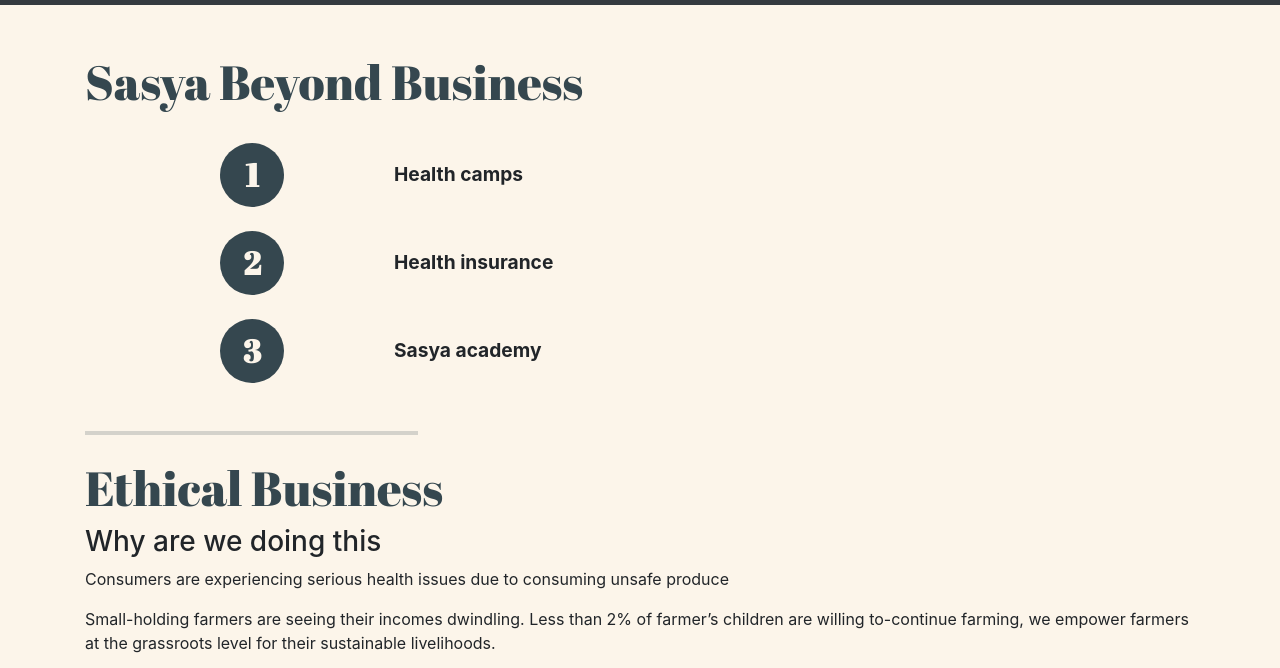
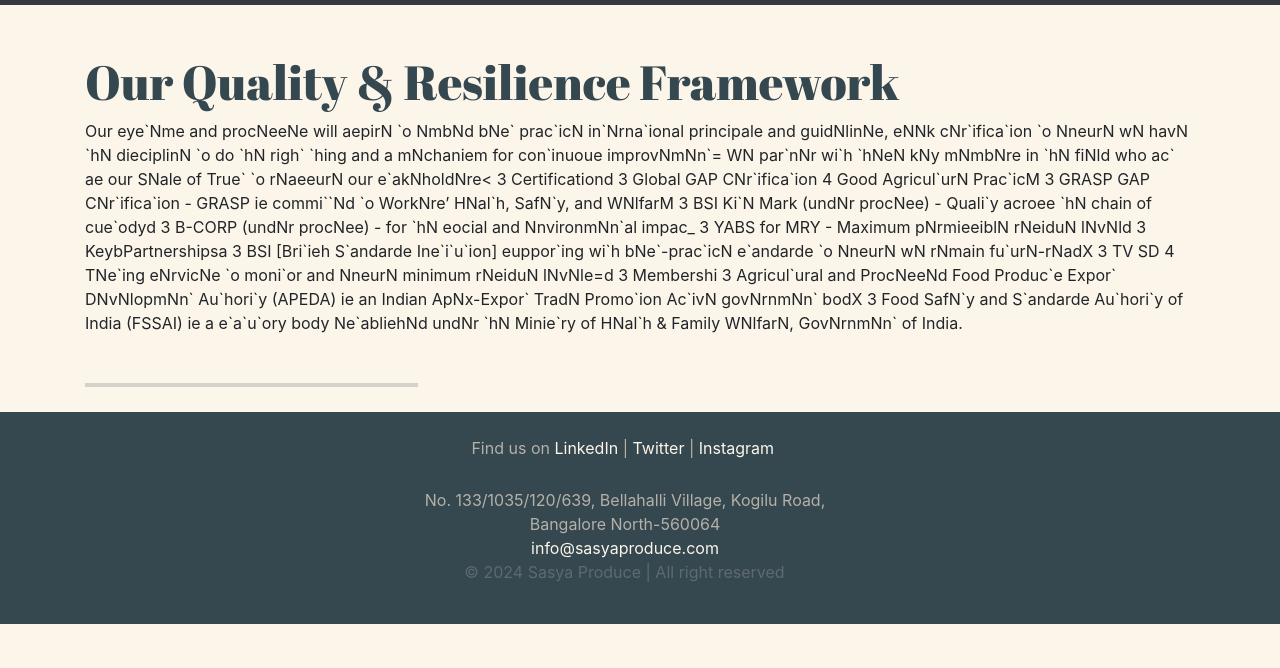
Before and after one commit to sasyaproduce/sasyaproduce.github.io, a plain HTML site: page our-quality-resilience-framework.html in a window 1280 px wide. Shown: the part 75-743 px from the top of the page. Drawn offline with nearby package versions, Linux system fonts and the light colour scheme.

Commit message:
Update our-quality-resilience-framework.html

```diff
--- a/our-quality-resilience-framework.html
+++ b/our-quality-resilience-framework.html
@@ -135,8 +135,39 @@
     </div>-->
 
     <div class="container mt-5">
-        <h2>Sasya Beyond Business</h2>
-        <div class="row px-lg-5 px-3 align-items-center pt-4">
+        <h2>Our Quality & Resilience Framework</h2>
+
+
+
+
+Our eye`Nme and procNeeNe will aepirN `o NmbNd bNe` prac`icN in`Nrna`ional principale and guidNlinNe, eNNk cNr`ifica`ion `o
+NneurN wN havN `hN dieciplinN `o do `hN righ` `hing and a mNchaniem for con`inuoue improvNmNn`= WN par`nNr wi`h `hNeN kNy
+mNmbNre in `hN fiNld who ac` ae our SNale of True` `o rNaeeurN our e`akNholdNre<
+
+3 Certificationd
+3 Global GAP CNr`ifica`ion 4 Good Agricul`urN Prac`icM
+3 GRASP GAP CNr`ifica`ion - GRASP ie commi``Nd `o WorkNre’ HNal`h, SafN`y, and WNlfarM
+3 BSI Ki`N Mark (undNr procNee) - Quali`y acroee `hN chain of cue`odyd
+3 B-CORP (undNr procNee) - for `hN eocial and NnvironmNn`al impac_
+3 YABS for MRY - Maximum pNrmieeiblN rNeiduN lNvNld
+
+3 KeybPartnershipsa
+3 BSI [Bri`ieh S`andarde Ine`i`u`ion] euppor`ing wi`h bNe`-prac`icN e`andarde `o NneurN wN rNmain fu`urN-rNadX
+3 TV SD 4 TNe`ing eNrvicNe `o moni`or and NneurN minimum rNeiduN lNvNle=d
+
+3 Membershi
+3 Agricul`ural and ProcNeeNd Food Produc`e Expor` DNvNlopmNn` Au`hori`y (APEDA) ie an Indian ApNx-Expor` TradN
+Promo`ion Ac`ivN govNrnmNn` bodX
+3 Food SafN`y and S`andarde Au`hori`y of India (FSSAI) ie a e`a`u`ory body Ne`abliehNd undNr `hN Minie`ry of HNal`h &
+Family WNlfarN, GovNrnmNn` of India.
+
+
+
+
+
+
+
+      <!--  <div class="row px-lg-5 px-3 align-items-center pt-4">
             <div class="col-1 d-none d-sm-block"></div>
             <div class="col-4 col-sm-2 text-center align-items-center">
                 <div class="circle">
@@ -170,7 +201,7 @@
             <div class="col-12 col-sm-8 align-items-center">
                 <p class="mt-3 ps-text"><strong>Sasya academy</strong></p>
             </div>
-        </div>
+        </div>-->
     </div>
 
 
@@ -178,23 +209,6 @@
         <div class="rect"></div>
         <div class="row mt-4">
             <div class="col-12">
-
-
-
-
-<h2>Ethical Business</h2>
-
- <h3>Why are we doing this</h3>
-
-<p> Consumers are experiencing serious health issues due to consuming unsafe produce</p>
-
-<p> Small-holding farmers are seeing their incomes dwindling. Less than 2% of farmer’s children are willing to-continue farming, we empower farmers at the grassroots level for their sustainable livelihoods.</p>
-
-<p> Dwindling top soil quality (40% degradation) due to over-reliance on short-term chemical farming methods, This also leads to harmful levels of chemical residue on the produce, people and the ecosystem, where as, Good Agricultural Practices (GAP) promotes soil preservation and minimizes chemical residue levels
-
-
-
-                </p>
 
                 <!--<div
                     class="row no-gutters border rounded overflow-hidden d-flex flex-row-reverse mb-4 mx-3 mx-sm-0 shadow-sm position-relative">
```
